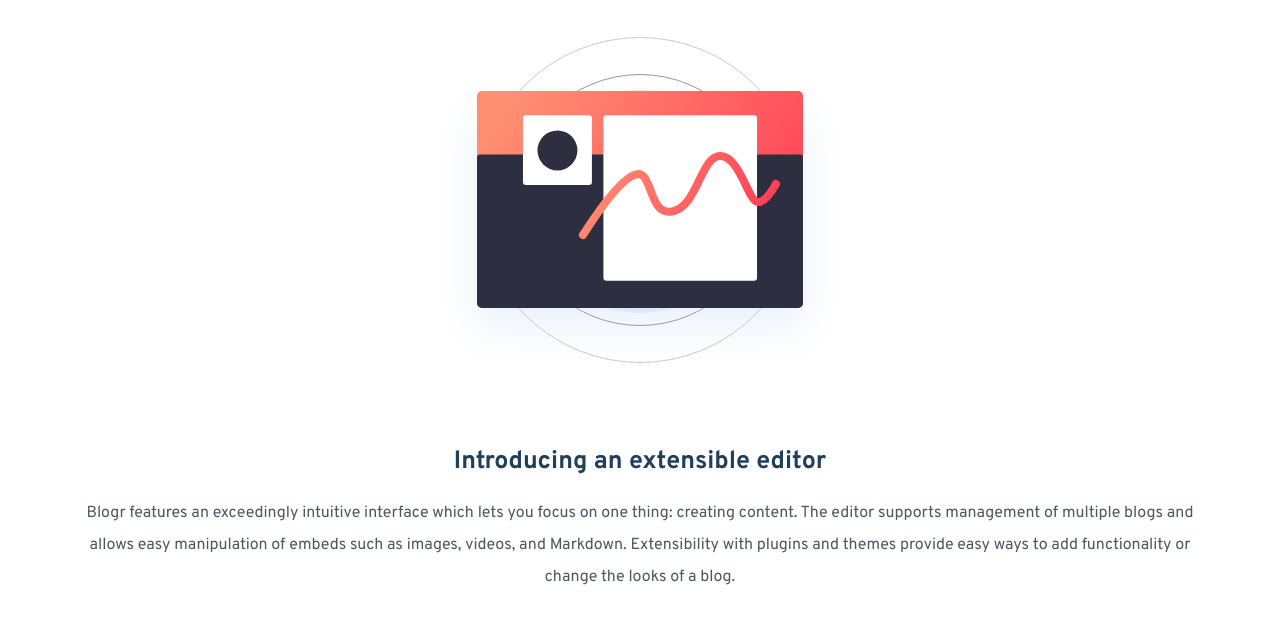
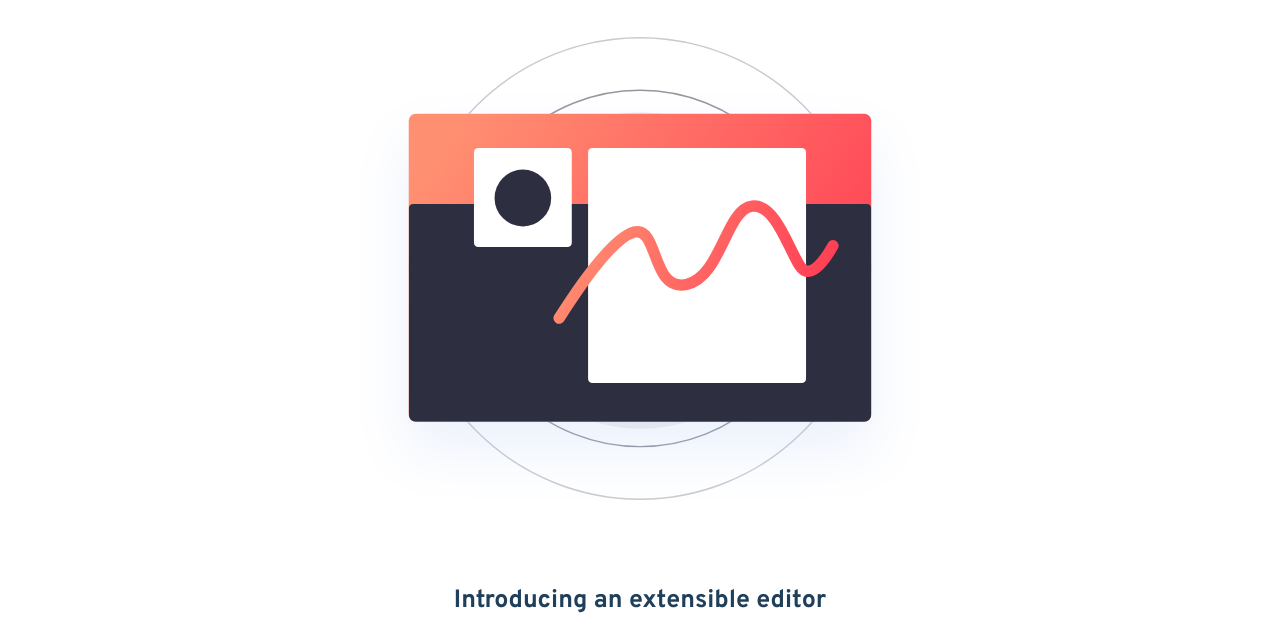
Before and after one commit to EduardoPoot-dev/Blogr, a plain HTML site: page index.html in a window 1280 px wide. Shown: the part 720-1353 px from the top of the page. Drawn offline with Linux system fonts and the light colour scheme.

Commit message:
fix bg's mobile v2

```diff
--- a/css/app.css
+++ b/css/app.css
@@ -107,7 +107,6 @@ body {
 }
 
 .header__img {
-  max-width: 100%;
   position: absolute;
   top: -25rem;
   right: -50rem;
@@ -686,7 +685,15 @@ body {
 .designed__img,
 .free__img {
   display: block;
+  width: 90%;
   margin: 0 auto;
+}
+
+@media (min-width: 768px) {
+  .designed__img,
+  .free__img {
+    width: 50%;
+  }
 }
 
 @media (min-width: 1440px) {
@@ -719,6 +726,7 @@ body {
   .designed__img,
   .free__img {
     display: block;
+    width: auto;
     margin: 0;
     position: absolute;
     top: 10%;
```
